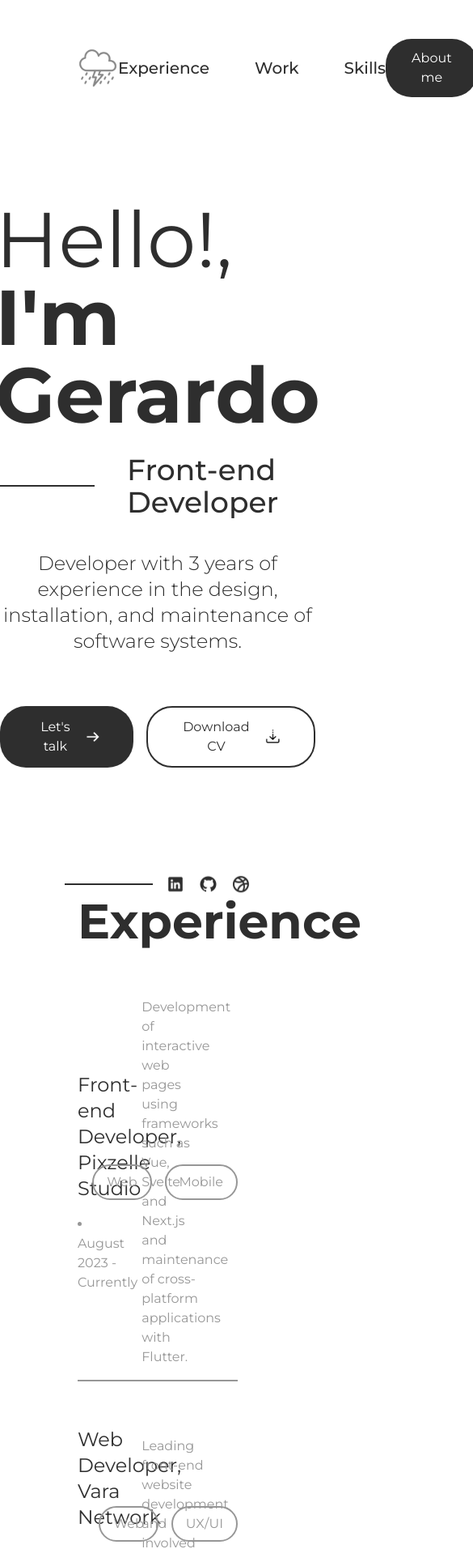
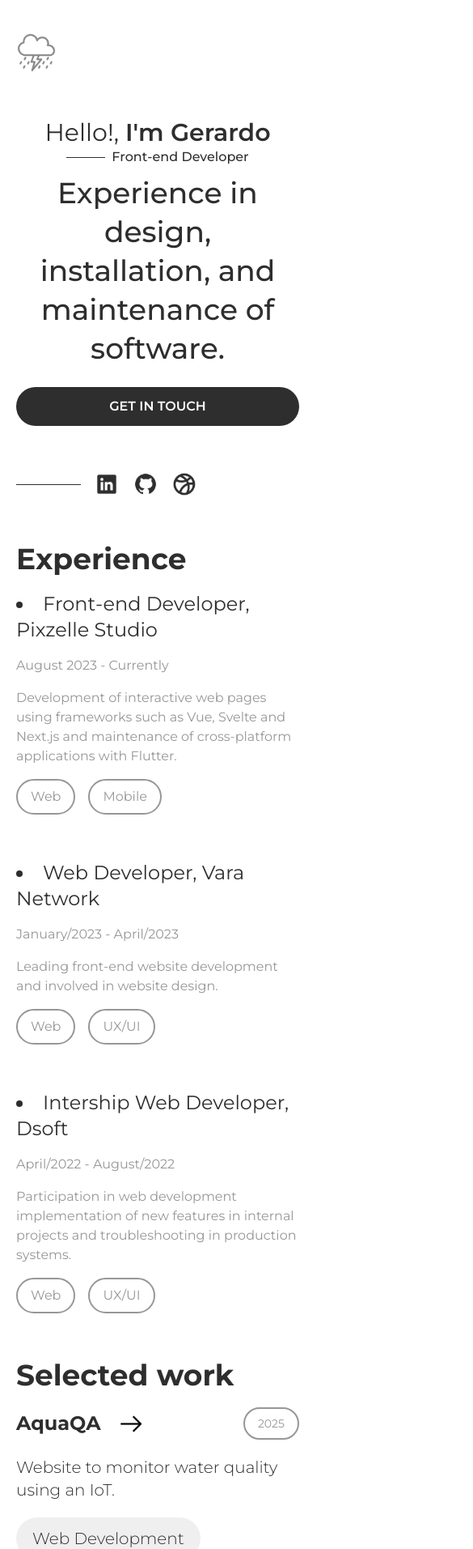
Before and after one commit to IsaiGonzalez08/Portfolio, a Next.js app: page / in a window 390 px wide. Shown: the top 1913 px of the page at 81% size, 585 px wide, since content can reach past the window. Built offline with nearby package versions, Linux system fonts and the light colour scheme.

Commit message:
[ADD] responsive in landing page

```diff
--- a/src/app/layout.tsx
+++ b/src/app/layout.tsx
@@ -20,7 +20,7 @@ export default function RootLayout({
   return (
     <html lang="en">
       <body
-        className={`${montserrat.variable} antialiased`}
+        className={`${montserrat.variable} antialiased min-h-dvh`}
       >
         {children}
       </body>
--- a/src/app/page.tsx
+++ b/src/app/page.tsx
@@ -15,27 +15,21 @@ export default function Home() {
   return (
     <>
       <Header />
-      <main className="flex flex-col w-full min-h-screen pt-20">
-        <div className="flex flex-col items-center w-full max-w-5xl mx-auto">
-          <h1 className="text-8xl">Hello!, <span className="font-bold">I'm Gerardo</span></h1>
-          <div className="flex flex-row items-center gap-10 mt-6">
-            <div className="w-52 h-0.5 bg-foreground"></div>
-            <span className="text-4xl font-medium">Front-end Developer</span>
-          </div>
-          <p className="mt-10 text-2xl font-light text-center">Developer with 3 years of experience in the design, installation, and maintenance of software systems.</p>
-          <div className="flex flex-row gap-4 mt-12">
-            <button className="cursor-pointer flex flex-row items-center gap-2 mt-4 px-10 py-3 bg-foreground text-white rounded-4xl hover:bg-secondary transition-colors">
-              Let's talk
-              <Image src="/icons/right_arrow.svg" alt="Arrow" width={20} height={20} className="w-auto h-5" />
-            </button>
-            <button className="cursor-pointer flex flex-row items-center gap-4 mt-4 px-10 py-3 bg-white border-2 border-foreground text-foreground rounded-4xl hover:bg-gray-200 transition-colors">
-              Download CV
-              <Image src="/icons/download.svg" alt="Download" width={20} height={20} className="w-auto h-5" />
-            </button>
-          </div>
+      <main className="flex flex-col items-center w-full mt-14 px-5">
+        <h1 className="text-3xl">Hello!, <span className="font-semibold">I'm Gerardo</span></h1>
+        <div className="flex flex-row items-center gap-2">
+          <div className="w-12 h-px bg-foreground"></div>
+          <span className="text-base font-medium">Front-end Developer</span>
         </div>
-        <div className="flex flex-row items-center gap-4 mt-32 px-20 w-full max-w-5xl mx-auto">
-          <div className="w-36 h-0.5 bg-foreground"></div>
+        <p className="text-4xl font-medium mt-2 text-center leading-12">Experience in design, installation, and maintenance of software.</p>
+
+        <button className="cursor-pointer mt-6 flex flex-row items-center font-semibold justify-center py-3 w-full bg-foreground text-white rounded-4xl hover:bg-secondary transition-colors">
+          GET IN TOUCH
+        </button>
+
+
+        <div className="flex items-center w-full gap-4 mt-14">
+          <div className="w-20 h-px bg-foreground"></div>
           {listIcons.map((item, index) => (
             <Link href={item.href} key={index}>
               <Image
--- a/src/components/landing/ExperienceSection.tsx
+++ b/src/components/landing/ExperienceSection.tsx
@@ -46,19 +46,19 @@ const ExperienceSection = () => {
     ]
 
     return (
-        <section id="experience" className="px-24">
-            <h1 className="text-foreground font-bold text-6xl">Experience</h1>
-            <div className="flex flex-col mt-16 gap-14">
+        <section id="experience" className="mt-14 px-5">
+            <h1 className="text-foreground font-bold text-4xl">Experience</h1>
+            <div className="flex flex-col gap-14 mt-5">
                 {listCompanies.map((company, index) =>
-                    <div key={index} className="flex flex-row justify-between items-center w-full border-b-2 border-secondary pb-4 hover:scale-105 hover:duration-600 transition-all">
-                        <div className="flex flex-col gap-4 w-2/5">
-                            <h2 className="text-foreground text-2xl">{company.role}, {company.name}</h2>
+                    <div key={index} className="flex flex-col gap-4">
+                        <div className="flex flex-col gap-4">
                             <ul className="list-disc list-inside">
-                                <li className="text-secondary">{company.date}</li>
+                                <li className="text-foreground text-2xl">{company.role}, {company.name}</li>
                             </ul>
+                            <p className="text-secondary">{company.date}</p>
                         </div>
-                        <p className="w-2/5 text-secondary">{company.description}</p>
-                        <div className="flex flex-row justify-end gap-4 w-1/5">
+                        <p className="text-secondary">{company.description}</p>
+                        <div className="flex flex-row gap-4">
                             {company.tags.map((item, index) =>
                                 <div key={index} className="border-2 text-secondary border-secondary rounded-4xl px-4 py-2">
                                     {item.type}
--- a/src/components/landing/WorkCard.tsx
+++ b/src/components/landing/WorkCard.tsx
@@ -4,19 +4,19 @@ import { Chip } from "../ui/Chip";
 
 export const WorkCard = ({ bgColor, workCard }: { bgColor?: string, workCard: WorkCardType }) => {
     return (
-        <div>
-            <Chip title={workCard.type} />
-            <div className="flex flex-row items-center justify-between">
-                <div className="flex flex-row mt-10 gap-5">
-                    <h2 className="text-4xl font-bold">{workCard.projectName}</h2>
+        <div className="flex flex-col gap-5 mt-5">
+            <div className="flex flex-row justify-between">
+                <div className="flex flex-row items-center gap-5">
+                    <h2 className="text-2xl font-bold">{workCard.projectName}</h2>
                     <img src="/icons/right-arrow-dark.svg" alt="right-arrow-dark" />
                 </div>
-                <div className="border-2 text-secondary border-secondary rounded-4xl px-4 py-2">
+                <div className="flex justify-center items-center border-2 text-secondary text-sm border-secondary rounded-4xl px-4 py-2">
                     {workCard.year}
                 </div>
             </div>
-            <p className="text-foreground text-xl font-light mt-3">{workCard.description}</p>
-            <div className={`w-full flex flex-row justify-center items-center gap-6 mt-16 py-10 rounded-4xl min-h-[660px] ${bgColor}`}>
+            <p className="text-foreground text-xl font-light">{workCard.description}</p>
+            <Chip title={workCard.type} />
+            <div className={`w-full flex flex-row justify-center items-center rounded-4xl  ${bgColor}`}>
                 {workCard.images.map((imageSrc, index) => (
                     <Image key={index} className="rounded-4xl" src={imageSrc} alt={`${workCard.projectName}-${index}`} width={620} height={600} priority={index === 0} />
                 ))}
--- a/src/components/landing/WorkSection.tsx
+++ b/src/components/landing/WorkSection.tsx
@@ -33,9 +33,9 @@ export const WorkSection = () => {
     ]
 
     return (
-        <section id="work" className="px-24 mt-40">
-            <h1 className="text-foreground font-bold text-6xl mb-12">Selected work</h1>
-            <div className="flex flex-col gap-40">
+        <section id="work" className="mt-14 px-5">
+            <h1 className="text-foreground font-bold text-4xl">Selected work</h1>
+            <div className="flex flex-col gap-10">
                 {wordCardsList.map((card, index) =>
                     <WorkCard
                         key={index}
@@ -44,11 +44,10 @@ export const WorkSection = () => {
                     />
                 )}
             </div>
-            <div className="flex flex-row justify-center">
-                <button className="cursor-pointer my-20 px-24 py-3 bg-foreground text-white rounded-4xl hover:bg-secondary transition-colors">
+
+            <button className="cursor-pointer my-20 w-full py-3 bg-foreground text-white rounded-4xl hover:bg-secondary transition-colors">
                 See more
             </button>
-            </div>
         </section>
     )
 }
--- a/src/components/ui/Chip.tsx
+++ b/src/components/ui/Chip.tsx
@@ -1,6 +1,6 @@
 export const Chip = ({ title }: { title: string }) => {
     return (
-        <div className="px-8 py-5 bg-snow-white rounded-full text-xl font-light max-w-max">
+        <div className="px-5 py-3 bg-snow-white rounded-full text-xl font-light max-w-max">
             {title}
         </div>
     )
--- a/src/components/ui/Footer.tsx
+++ b/src/components/ui/Footer.tsx
@@ -37,17 +37,17 @@ export const Footer = () => {
     ]
 
     return (
-        <footer className="w-full flex flex-col items-start px-24 py-12 border-t border-secondary rounded-4xl">
-            <div className="flex flex-row w-full">
-                <div className="flex flex-col gap-5 w-1/4">
-                    <Image src="/icons/logo.svg" alt="logo" width={50} height={50} />
-                    <p className="text-secondary">Developer with experience in the design, installation, and maintenance of software.</p>
+        <footer className="w-full flex flex-col border-t border-secondary rounded-4xl p-5">
+            <div className="flex flex-col w-full gap-5">
+                <div className="flex flex-row items-center gap-5">
+                    <Image src="/icons/logo.svg" alt="logo" width={40} height={40} />
+                    <p className="text-secondary text-sm">Developer with experience in the design, installation, and maintenance of software.</p>
                 </div>
-                <div className="flex flex-row justify-end w-3/4 gap-24">
+                <div className="flex flex-row gap-10 w-full">
                     {footerSections.map((section, index) =>
                         <div key={index} className="flex flex-col">
                             <h1 className="uppercase text-secondary font-semibold mb-4">{section.title}</h1>
-                            <div className="flex flex-col gap-3">
+                            <div className="flex flex-col">
                             {section.items.map((item, index) =>
                                 <Link className="text-secondary text-sm" key={index} href={item.url}>{item.name}</Link>
                             )}
@@ -56,8 +56,8 @@ export const Footer = () => {
                     )}
                 </div>
             </div>
-            <hr className="text-secondary w-full mt-10" />
-            <p className="text-center text-secondary mt-5">© Isaí González, 2025.</p>
+            <hr className="text-secondary w-full mt-5" />
+            <p className="text-center text-secondary mt-2">© Isaí González, 2025.</p>
         </footer>
     )
 }
--- a/src/components/ui/Header.tsx
+++ b/src/components/ui/Header.tsx
@@ -14,14 +14,14 @@ const Header = () => {
     };
 
     return (
-        <header className="flex flex-row items-center justify-between w-full px-24 py-12">
+        <header className="flex flex-row items-center justify-between w-full px-5 pt-10">
             <Image src="/icons/logo.svg" alt="Logo" width={50} height={50} />
-            <div className="flex flex-row gap-14 text-xl font-medium">
+            <div className="hidden lg:flex flex-row gap-14 text-xl font-medium">
                 <Link href="/about" onClick={(e) => handleSmoothScroll(e, "experience")}>Experience</Link>
                 <Link href="/" onClick={(e) => handleSmoothScroll(e, "work")}>Work</Link>
                 <Link href="/contact" onClick={(e) => handleSmoothScroll(e, "skills")}>Skills</Link>
             </div>
-            <button className="bg-foreground text-white px-8 py-3 rounded-4xl">
+            <button className="hidden lg:block bg-foreground text-white px-8 py-3 rounded-4xl">
                 About me
             </button>
         </header>
```
Lines whose indentation alone changed are shown as unchanged.
